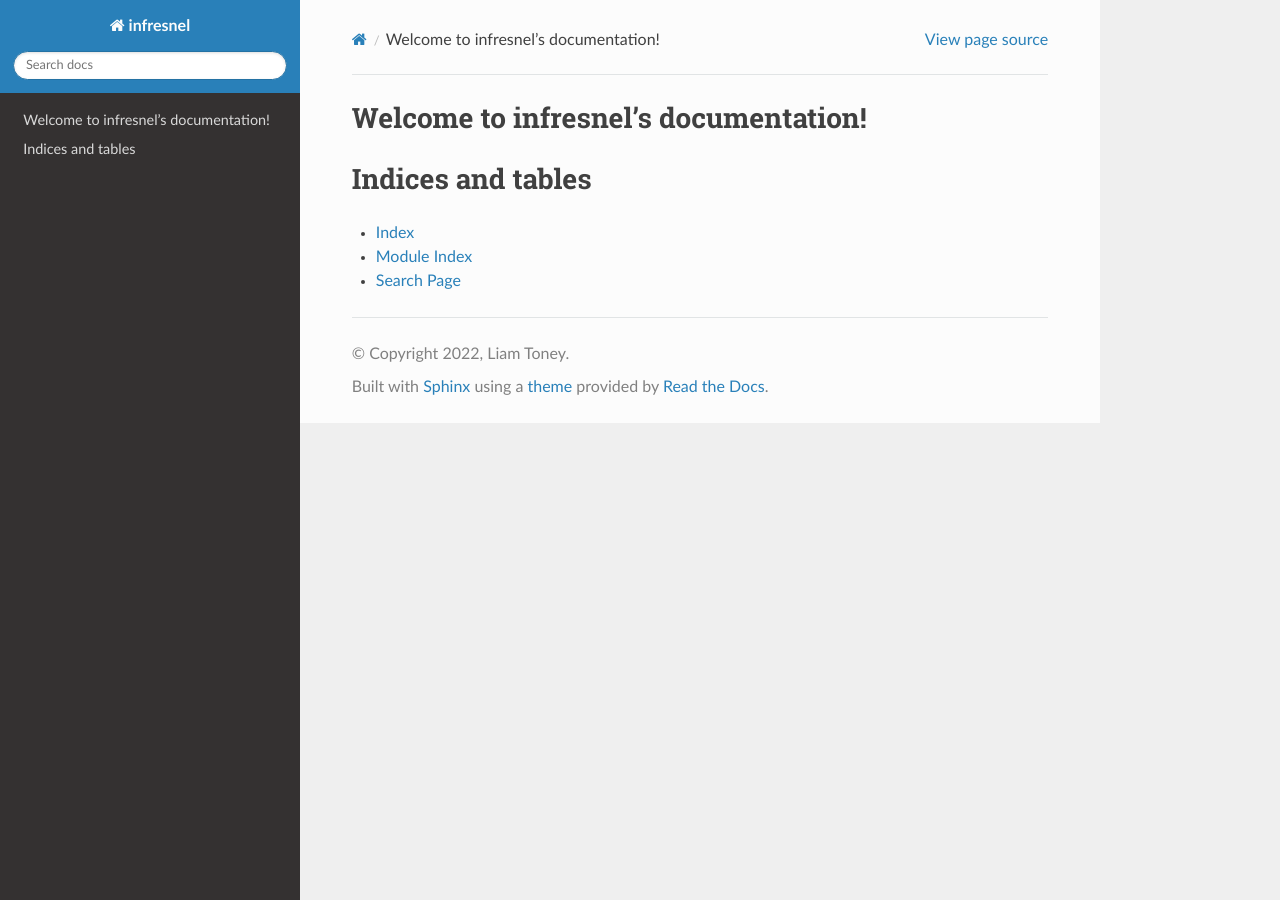
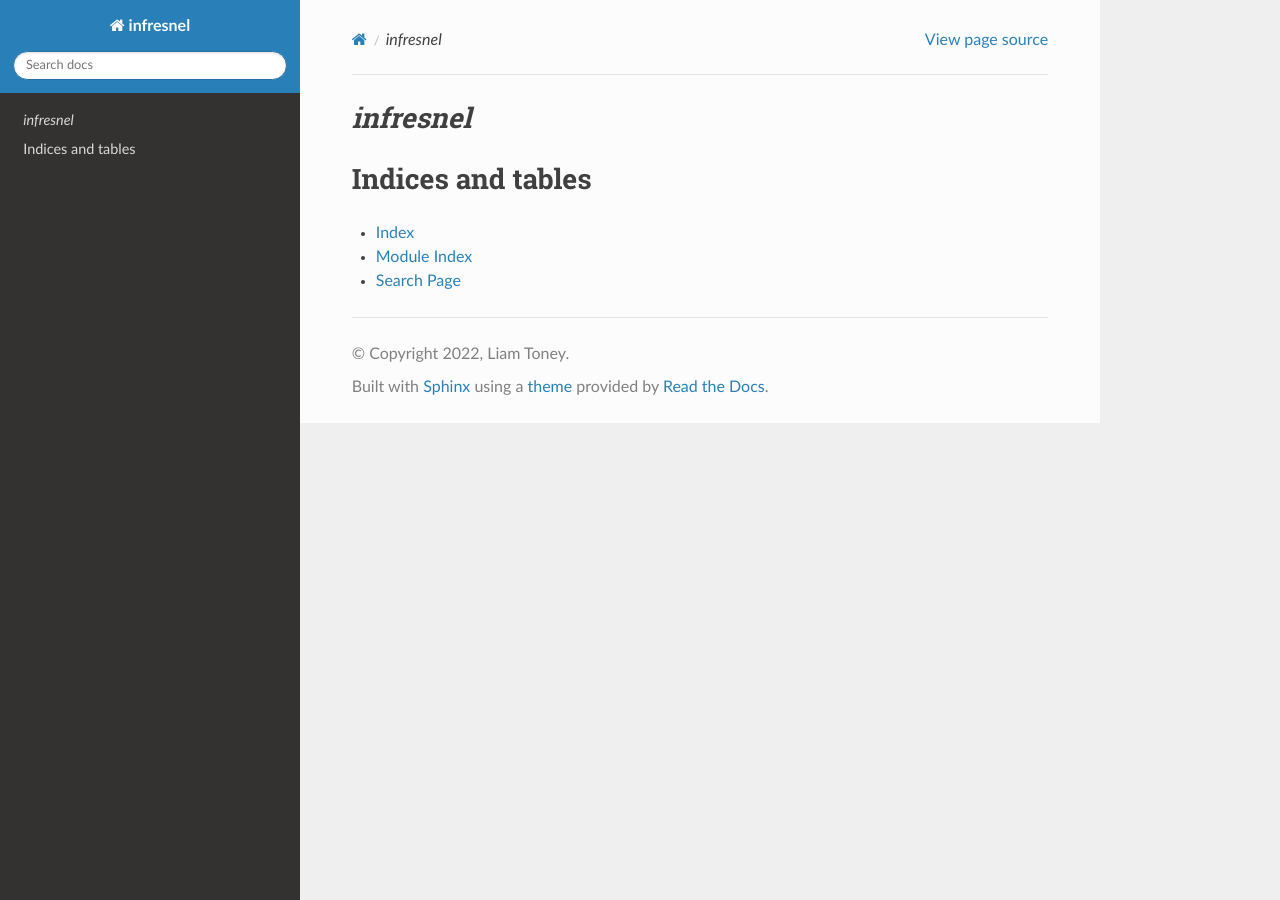
Before and after one commit to liamtoney/infresnel, a Sphinx documentation site: the page built from doc/index.rst, in a window 1280 px wide. Built offline with Sphinx 7.4.7 and the Read the Docs theme 2.0.0, drawn with Linux system fonts in a browser that asks for light colours; part of the change alters nothing that is shown.

Commit message:
Customize title

```diff
--- a/doc/index.rst
+++ b/doc/index.rst
@@ -1,10 +1,5 @@
-.. infresnel documentation master file, created by
-   sphinx-quickstart on Wed Nov 23 11:50:14 2022.
-   You can adapt this file completely to your liking, but it should at least
-   contain the root `toctree` directive.
-
-Welcome to infresnel's documentation!
-=====================================
+*infresnel*
+===========
 
 .. toctree::
    :maxdepth: 2
```
